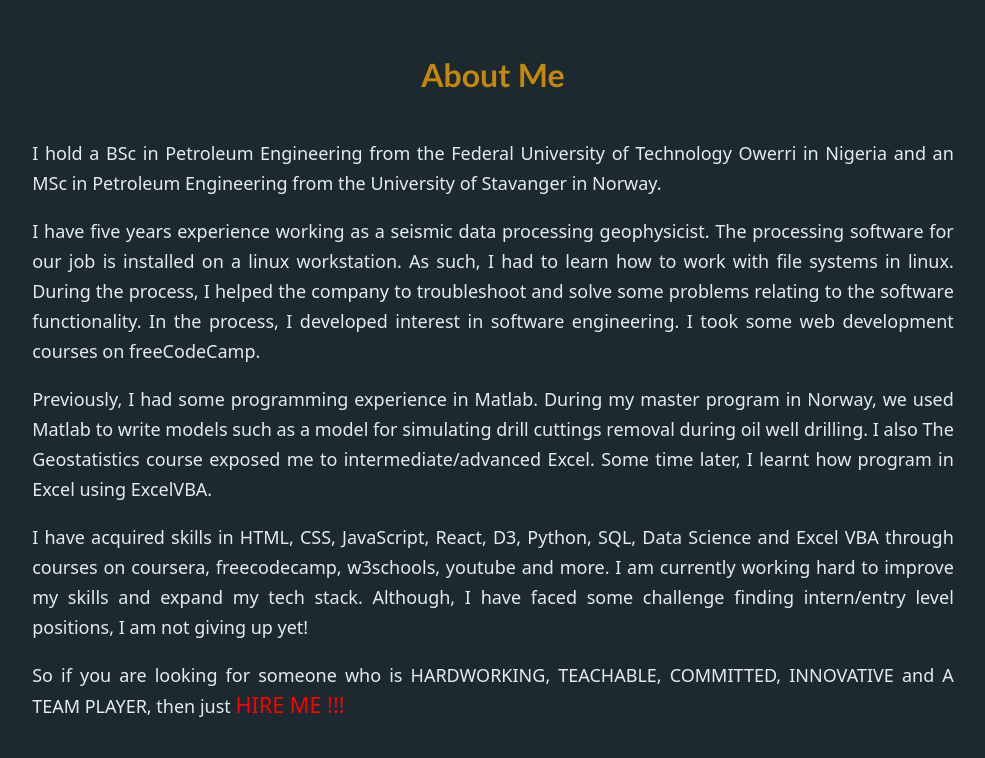
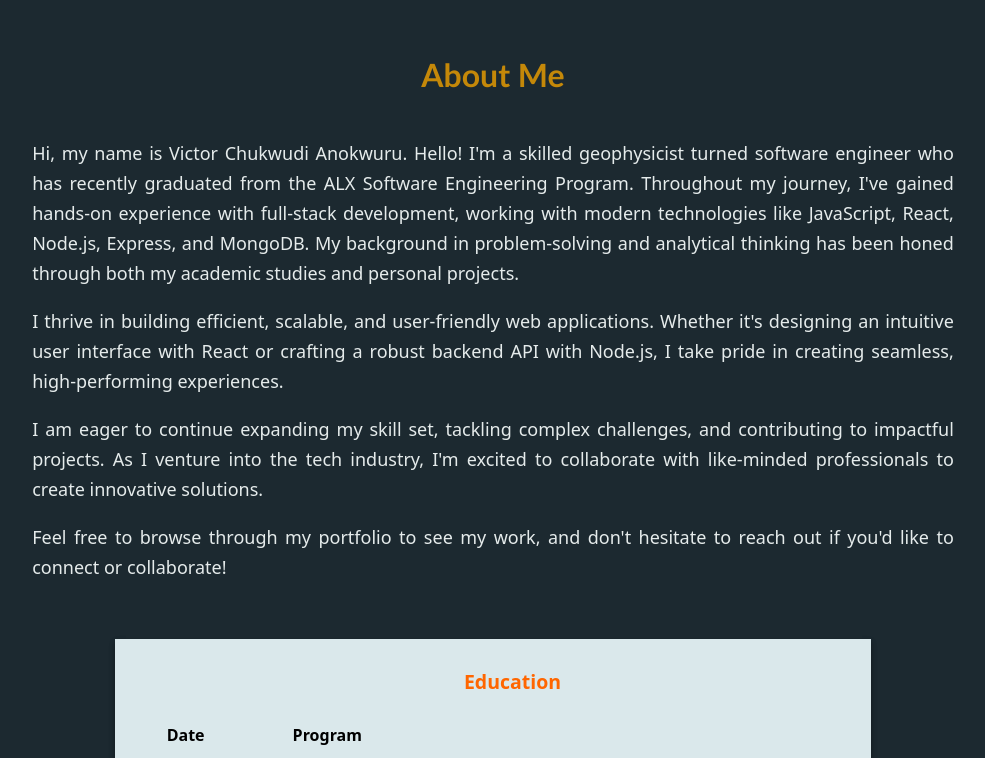
Before and after one commit to vicano-code/Portfolio, a React (Create React App) app: page / in a window 1280 px wide. Shown: the part 820-1578 px from the top of the page, without its empty margins (147-1132 px from the left). Built offline with nearby package versions, Linux system fonts and the light colour scheme.

Commit message:
update education date and about text

```diff
--- a/src/components/About/About.jsx
+++ b/src/components/About/About.jsx
@@ -20,23 +20,16 @@ const About = () => {
       <div id="about">
         <div>
           <p>
-            I hold a BSc in Petroleum Engineering from the Federal University of
-            Technology Owerri in Nigeria and an MSc in Petroleum Engineering
-            from the University of Stavanger in Norway.{" "}
-          </p>
-          <p>I have five years experience working as a seismic data processing geophysicist. The processing software for our job is installed on a linux workstation. As such, I had to learn how to work with file systems in linux. During the process, I helped the company to troubleshoot and solve some problems relating to the software functionality. In the process, I developed interest in software engineering. I took some web development courses on freeCodeCamp. </p>
-          <p>
-            Previously, I had some programming experience in Matlab. During my master program in Norway, we used Matlab to write models such as a model for
-            simulating drill cuttings removal during oil well drilling. I also
-            The Geostatistics course exposed me to intermediate/advanced Excel. Some time later, I learnt how program in Excel using ExcelVBA.{" "}
+            Hi, my name is Victor Chukwudi Anokwuru. Hello! I'm a skilled geophysicist turned software engineer who has recently graduated from the ALX Software Engineering Program. Throughout my journey, I've gained hands-on experience with full-stack development, working with modern technologies like JavaScript, React, Node.js, Express, and MongoDB. My background in problem-solving and analytical thinking has been honed through both my academic studies and personal projects.
           </p>
           <p>
-            I have acquired skills in HTML, CSS, JavaScript, React, D3, Python, SQL,
-            Data Science and Excel VBA through courses on coursera,
-            freecodecamp, w3schools, youtube and more. I am
-            currently working hard to improve my skills and expand my tech
-            stack. Although, I have faced some challenge finding intern/entry level positions, I am not giving up yet! </p>
-            <p>So if you are looking for someone who is HARDWORKING, TEACHABLE, COMMITTED, INNOVATIVE and A TEAM PLAYER, then just <span style={{color: 'red', fontSize: 'larger'}}>HIRE ME !!!</span>
+            I thrive in building efficient, scalable, and user-friendly web applications. Whether it's designing an intuitive user interface with React or crafting a robust backend API with Node.js, I take pride in creating seamless, high-performing experiences.
+          </p>
+          <p>
+            I am eager to continue expanding my skill set, tackling complex challenges, and contributing to impactful projects. As I venture into the tech industry, I'm excited to collaborate with like-minded professionals to create innovative solutions.
+          </p>
+          <p>
+            Feel free to browse through my portfolio to see my work, and don't hesitate to reach out if you'd like to connect or collaborate!
           </p>
         </div>
         <Education />
--- a/src/components/Education/Education.jsx
+++ b/src/components/Education/Education.jsx
@@ -11,7 +11,7 @@ const Education = () => {
                             <th> Program</th>
                         </tr>
                         <tr>
-                            <td>2023 - Current</td>
+                            <td>Sep 2023 - Nov 2024</td>
                             <td> ALX Software Engineering Program</td>
                         </tr>
                         <tr>
```
Also changed, not shown: 1 other file (tests, documents, lock files or other folders).
